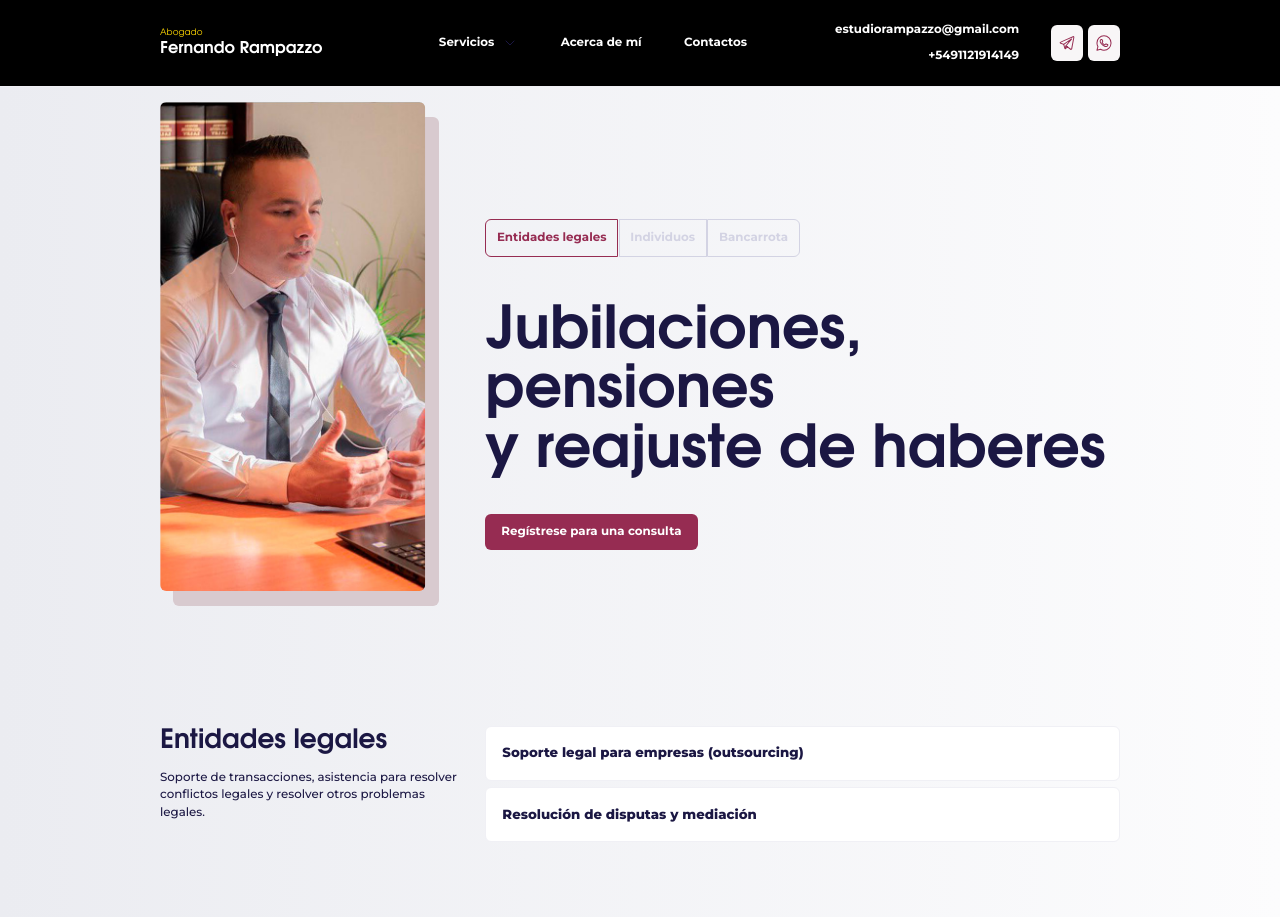
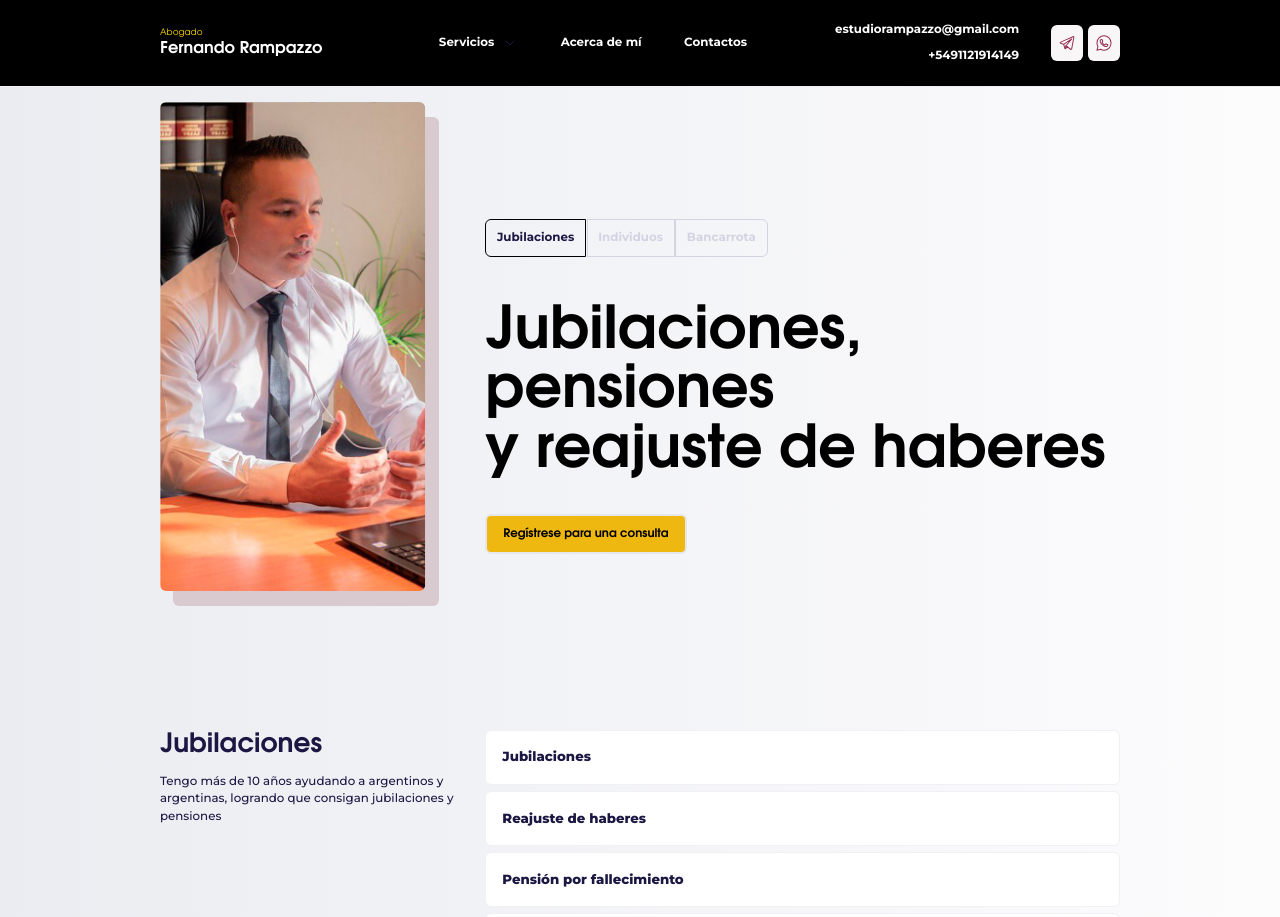
Before and after one commit to sergio-scardigno/Web-Rampazzo-2024, a Next.js app: page / in a window 1280 px wide. Shown: the top 917 px of the page. Built offline with nearby package versions, Linux system fonts and the light colour scheme.

Commit message:
cambios de color

```diff
--- a/src/app/components/Button.tsx
+++ b/src/app/components/Button.tsx
@@ -5,11 +5,12 @@ import { montserrat } from "../fonts";
 const Button = (props: any) => {
   return (
     <button
-      className={`py-4 md:py-[1.11vh] md:px-[1.25vw] md:rounded-[0.74vh] rounded-md transition-all ease-in-out duration-300 bg-[#962C52] hover:bg-[#1B1743] text-white  ${montserrat.className} text-base md:text-[1.48vh] leading-6 md:leading-[2.22vh] font-semibold md:w-fit w-full hover:shadow-md active:scale-[97%] transition-all`}
+      className={`py-4 md:py-[1.11vh] md:px-[1.25vw] md:rounded-[0.74vh] rounded-md transition-all ease-in-out duration-300 border-2 border-solid bg-gold text-black text-base md:text-[1.48vh] leading-6 md:leading-[2.22vh] font-semibold md:w-fit w-full hover:shadow-md active:scale-[97%] transition-all`}
     >
       {props.title}
     </button>
   );
 };
 
+
 export default Button;
--- a/src/app/components/Main.tsx
+++ b/src/app/components/Main.tsx
@@ -26,17 +26,37 @@ const Main = () => {
   };
   const mainArray = [
     {
-      title: "Entidades legales",
+      title: "Jubilaciones",
       description:
-        "Soporte de transacciones, asistencia para resolver conflictos legales y resolver otros problemas legales.",
+        "Tengo más de 10 años ayudando a argentinos y argentinas, logrando que consigan jubilaciones y pensiones",
       services: [
         {
-          title: "Soporte legal para empresas (outsourcing)",
-          link: "/outsourcing",
+          title: "Jubilaciones",
+          link: "/jubilaciones",
         },
         {
-          title: "Resolución de disputas y mediación",
-          link: "/mediation",
+          title: "Reajuste de haberes",
+          link: "/jubilaciones",
+        },
+        {
+          title: "Pensión por fallecimiento",
+          link: "/jubilaciones",
+        },
+        {
+          title: "Rentas vitalicias",
+          link: "/jubilaciones",
+        },
+        {
+          title: "Reconocimiento de servicios",
+          link: "/jubilaciones",
+        },
+        {
+          title: "Retiro por invalidez",
+          link: "/jubilaciones",
+        },
+        {
+          title: "Tramites ante IPS",
+          link: "/jubilaciones",
         },
       ],
     },
@@ -66,7 +86,7 @@ const Main = () => {
   const objectPositionStyle = { objectPosition: "center 18%" };
 
   return (
-    <main className="bg-gradient-to-r from-[#EBECF1] to-[#FCFCFD]">
+    <main className="bg-gradient-to-r from-[#EBECF1] to-[#FCFCFD] bg-black">
       <div className="mx-4 md:mx-[12.5vw] grid gird-cols-3 md:grid-cols-6 md:gap-x-[1.25vw] text-[#1B1743] md:pb-[11.11vh]">
         <div className="md:col-span-2 col-span-3">
           <div className="md:relative">
@@ -90,13 +110,13 @@ const Main = () => {
                 onClick={() => handleItemClick(index)}
                 className={`border-[1.5px] md:border-[0.11vh] px-4 py-3 md:px-[0.83vw] md:py-[1.11vh] first:rounded-l-md last:rounded-r-md  ${
                   selectedItem === index
-                    ? "border-[#962C52]"
+                    ? "border-[#000000]"
                     : "border-[#D3D3E3]"
                 } cursor-pointer`}
               >
                 <p
                   className={` ${
-                    selectedItem === index ? "text-[#962C52]" : "text-[#D3D3E3]"
+                    selectedItem === index ? "text-[#fffff]" : "text-[#D3D3E3]"
                   } md:text-[1.48vh] md:leading-[2.22vh] font-semibold whitespace-nowrap ${
                     montserrat.className
                   }`}
@@ -106,7 +126,7 @@ const Main = () => {
               </div>
             ))}
           </div>
-          <h1 className="font-bold text-[32px] md:text-[7.40vh] leading-[32px] md:leading-[7.40vh] pb-7 md:pb-[4.44vh]">
+          <h1 className="font-bold text-black text-[32px] md:text-[7.40vh] leading-[32px] md:leading-[7.40vh] pb-7 md:pb-[4.44vh]">
           Jubilaciones, pensiones <br />y reajuste de haberes
                       </h1>
           <div className="pb-[60px] md:pb-0" onClick={() => scrollToRef(feedbackRef)}>
@@ -128,7 +148,7 @@ const Main = () => {
             <Link
               key={index}
               href={item.link}
-              className={`group transition-all duration-300 h-fit flex items-center md:px-[1.25vw] px-7 py-7 md:py-[2.22vh] bg-white hover:bg-[#962C52] hover:text-white border-[1px] border-[#F0F0F5] font-bold md:text-[1.66vh] text-base leading-[22px] md:leading-[2.22vh] rounded-md ${montserrat.className}`}
+              className={`group transition-all duration-300 h-fit flex items-center md:px-[1.25vw] px-7 py-7 md:py-[2.22vh] bg-white hover:bg-[#000000] hover:text-white border-[1px] border-[#F0F0F5] font-bold md:text-[1.66vh] text-base leading-[22px] md:leading-[2.22vh] rounded-md ${montserrat.className}`}
             >
               <div className="w-full flex justify-between">
                 <p>{item.title}</p>
--- a/tailwind.config.ts
+++ b/tailwind.config.ts
@@ -8,6 +8,15 @@ const config: Config = {
   ],
   theme: {
     extend: {
+
+      backgroundColor: {
+        'black': '#000',
+        'gold': '#efb810',
+      },
+      borderColor: {
+        'gold': '#efb810',
+      },
+
       backgroundImage: {
         'gradient-radial': 'radial-gradient(var(--tw-gradient-stops))',
         'gradient-conic':
```
Also changed, not shown: src/app/jubilaciones/page.tsx (renamed from src/app/outsourcing/page.tsx), 1 other file (tests, documents, lock files or other folders).
